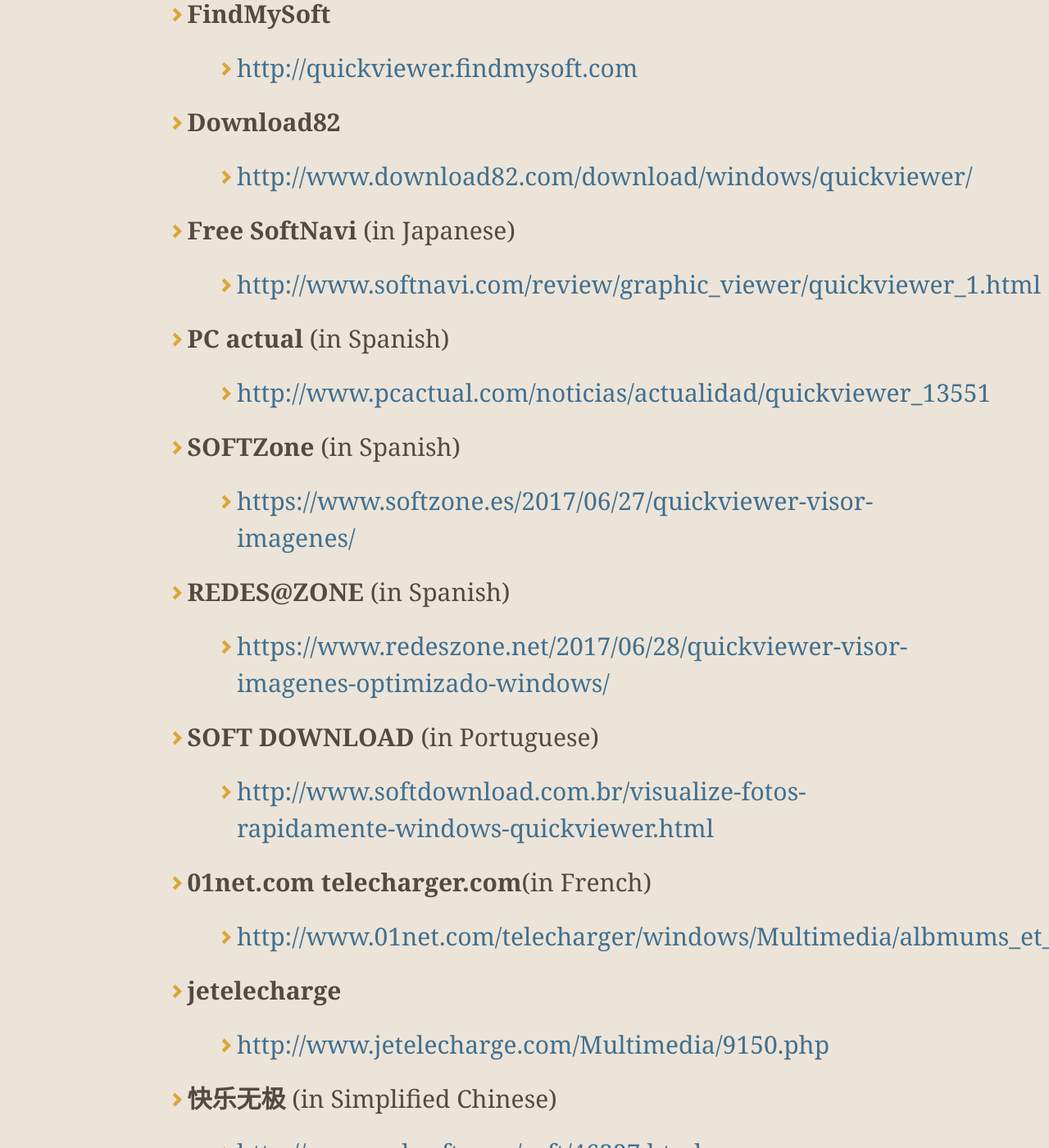
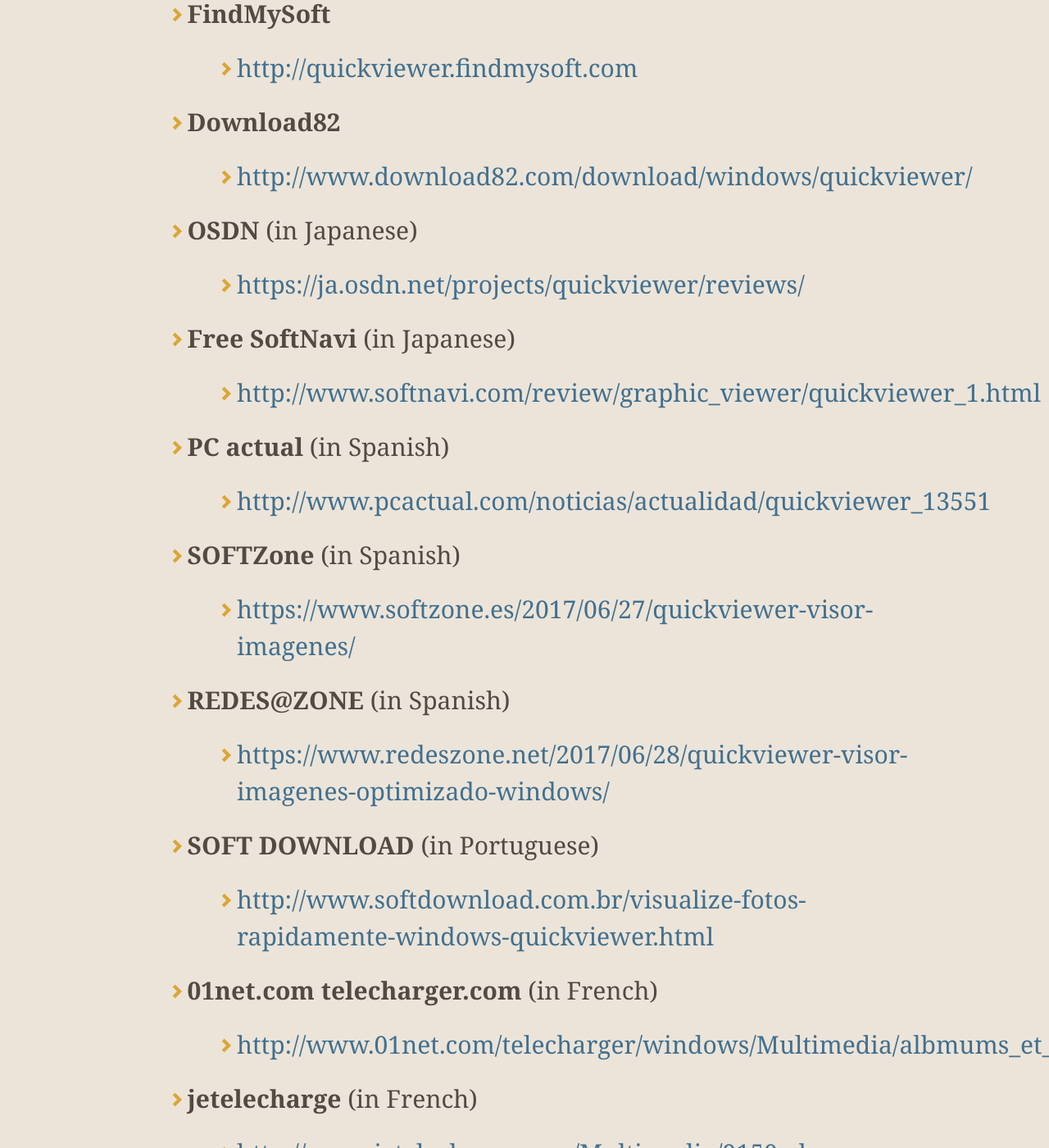
Before and after one commit to kanryu/quickviewer, a Jekyll site: the page built from docs/index.md, in a window 1280 px wide and 1400 px high, scrolled down 3660 px. Shown: the whole window at 82% size. Built offline with Jekyll 4.4.1, drawn with Linux system fonts in a browser that asks for light colours; nearby versions of some CDN libraries; our own code applies the rules of GitHub Pages for plain Markdown files.

Commit message:
Update index.md

```diff
--- a/docs/index.md
+++ b/docs/index.md
@@ -63,6 +63,8 @@ You can also clone the latest source code from **[this repository.](https://gith
     - [http://quickviewer.findmysoft.com](http://quickviewer.findmysoft.com)
 - **Download82**
     - [http://www.download82.com/download/windows/quickviewer/](http://www.download82.com/download/windows/quickviewer/)
+- **OSDN** (in Japanese)
+    - [https://ja.osdn.net/projects/quickviewer/reviews/](https://ja.osdn.net/projects/quickviewer/reviews/)
 - **Free SoftNavi** (in Japanese)
     - [http://www.softnavi.com/review/graphic_viewer/quickviewer_1.html](http://www.softnavi.com/review/graphic_viewer/quickviewer_1.html)
 - **PC actual** (in Spanish)
@@ -73,9 +75,9 @@ You can also clone the latest source code from **[this repository.](https://gith
     - [https://www.redeszone.net/2017/06/28/quickviewer-visor-imagenes-optimizado-windows/](https://www.redeszone.net/2017/06/28/quickviewer-visor-imagenes-optimizado-windows/)
 - **SOFT DOWNLOAD** (in Portuguese)
     - [http://www.softdownload.com.br/visualize-fotos-rapidamente-windows-quickviewer.html](http://www.softdownload.com.br/visualize-fotos-rapidamente-windows-quickviewer.html)
-- **01net.com telecharger.com**(in French)
+- **01net.com telecharger.com** (in French)
     - [http://www.01net.com/telecharger/windows/Multimedia/albmums_et_visionneuses/fiches/140048.html](http://www.01net.com/telecharger/windows/Multimedia/albmums_et_visionneuses/fiches/140048.html)
-- **jetelecharge**
+- **jetelecharge** (in French)
     - [http://www.jetelecharge.com/Multimedia/9150.php](http://www.jetelecharge.com/Multimedia/9150.php)
 - **快乐无极** (in Simplified Chinese)
     - [http://www.oyksoft.com/soft/46227.html](http://www.oyksoft.com/soft/46227.html)
@@ -87,7 +89,7 @@ You can also clone the latest source code from **[this repository.](https://gith
     - [http://www.pcfacile1.com/archives/13505](http://www.pcfacile1.com/archives/13505)
 - **Мир Софта** (in Russian)
     - [https://mirsofta.ru/soft/QuickViewer.html](https://mirsofta.ru/soft/QuickViewer.html)
-- **Quergedacht 3.0**(in German)
+- **Quergedacht 3.0** (in German)
     - [http://quergedacht20.square7.ch/?p=19951](http://quergedacht20.square7.ch/?p=19951)
 - **CHIP.DE** (in German)
     - [http://www.chip.de/downloads/QuickViewer_117674551.html](http://www.chip.de/downloads/QuickViewer_117674551.html)
```
